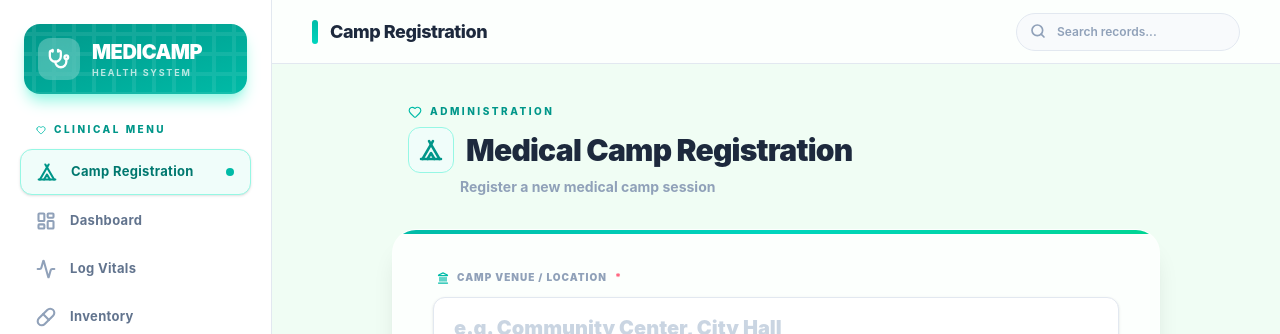
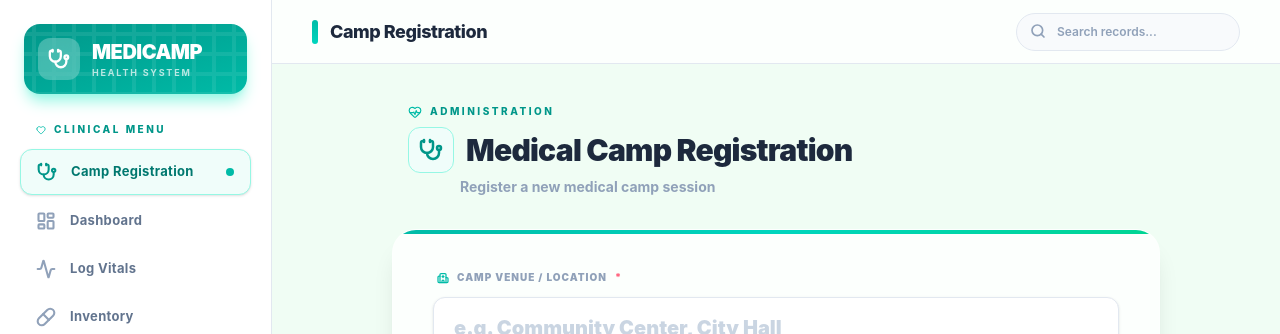
Before and after one commit to pavithraphilo-ops/practice-medical-camp, a React (Vite) app in the folder frontend/: page /camp-registration in a window 1280 px wide. Shown: the top 334 px of the page. Built offline with nearby package versions, Linux system fonts and the light colour scheme.

Commit message:
changes in icon

```diff
--- a/frontend/src/components/Layout.jsx
+++ b/frontend/src/components/Layout.jsx
@@ -11,7 +11,6 @@ import {
   UserPlus,
   ClipboardList,
   PlusSquare,
-  Tent,
   LayoutDashboard
 } from 'lucide-react';
 
@@ -83,7 +82,7 @@ const Layout = () => {
             Clinical Menu
           </p>
           <nav className="flex flex-col gap-1">
-            <SidebarLink to="/camp-registration" icon={Tent} label="Camp Registration" active={location.pathname === '/camp-registration'} />
+            <SidebarLink to="/camp-registration" icon={Stethoscope} label="Camp Registration" active={location.pathname === '/camp-registration'} />
             <SidebarLink to="/dashboard" icon={LayoutDashboard} label="Dashboard" active={location.pathname === '/dashboard'} />
             <SidebarLink to="/vitals" icon={Activity} label="Log Vitals" active={location.pathname === '/vitals'} />
             <SidebarLink to="/inventory" icon={Pill} label="Inventory" active={location.pathname === '/inventory'} />
--- a/frontend/src/pages/CampRegistration.jsx
+++ b/frontend/src/pages/CampRegistration.jsx
@@ -1,8 +1,8 @@
 import React, { useState, useRef } from 'react';
 import axios from 'axios';
 import {
-  Landmark, Save, CheckCircle2, Heart, Calendar, Hash,
-  AlertCircle, Tent
+  Hospital, Save, CheckCircle2, HeartPulse, Calendar, Hash,
+  AlertCircle, Stethoscope
 } from 'lucide-react';
 
 const API_BASE = 'http://127.0.0.1:8000/api';
@@ -90,12 +90,12 @@ const CampRegistration = () => {
       <div className="flex flex-col md:flex-row md:items-end justify-between gap-6 px-4">
         <div>
           <div className="flex items-center gap-2 mb-2">
-            <Heart size={14} className="text-teal-500" />
+            <HeartPulse size={14} className="text-teal-500" />
             <p className="text-teal-600 text-[10px] font-extrabold uppercase tracking-[0.25em]">Administration</p>
           </div>
           <div className="flex items-center gap-3 mb-1">
             <div className="p-2.5 bg-teal-50 rounded-xl border border-teal-200">
-              <Tent className="text-teal-600" size={24} strokeWidth={2.5} />
+              <Stethoscope className="text-teal-600" size={24} strokeWidth={2.5} />
             </div>
             <h3 className="text-3xl font-black text-slate-800 tracking-tight">Medical Camp Registration</h3>
           </div>
@@ -127,7 +127,7 @@ const CampRegistration = () => {
           {/* Camp Venue / Location */}
           <div className="space-y-3">
             <label className="flex items-center gap-2 text-[10px] font-black text-slate-400 uppercase tracking-widest ml-1">
-              <Landmark size={12} className="text-teal-500" strokeWidth={2.5} />
+              <Hospital size={12} className="text-teal-500" strokeWidth={2.5} />
               Camp Venue / Location
               <span className="text-rose-400">*</span>
             </label>
```
